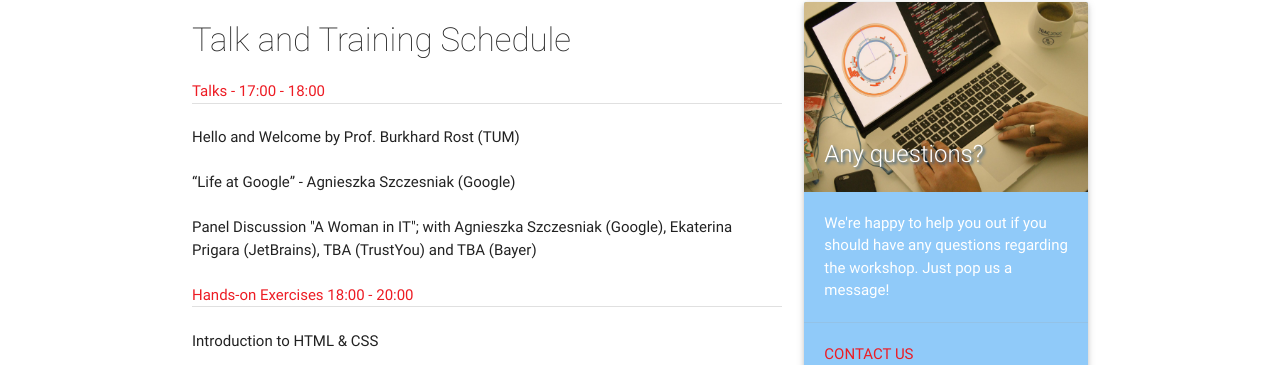
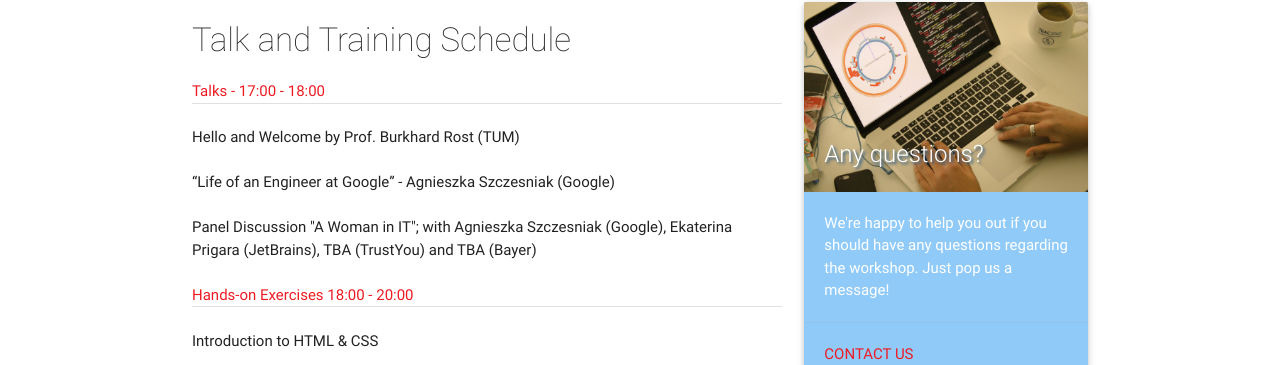
Before and after one commit to jayjayjpg/jayjayjpg.github.io, a Jekyll site: the page built from schedule.html, in a window 1280 px wide. Shown: the part 795-1160 px from the top of the page. Built offline with Jekyll 4.4.1, drawn with Linux system fonts in a browser that asks for light colours.

Commit message:
Updated Agnis talk title

```diff
--- a/schedule.html
+++ b/schedule.html
@@ -47,7 +47,7 @@ permalink: /schedule/
             <li class="tertiary-color mt-1">Talks - 17:00 - 18:00</li>
             <li class="divider"></li>
             <li class="mt-1">Hello and Welcome by Prof. Burkhard Rost (TUM)</li>
-            <li class="mt-1">“Life at Google” - Agnieszka Szczesniak (Google)</li>
+            <li class="mt-1">“Life of an Engineer at Google” - Agnieszka Szczesniak (Google)</li>
             <li class="mt-1">Panel Discussion "A Woman in IT"; with Agnieszka Szczesniak (Google), Ekaterina Prigara (JetBrains), TBA (TrustYou) and TBA (Bayer)</li>
             <li class="tertiary-color mt-1">Hands-on Exercises 18:00 - 20:00</li>
             <li class="divider"></li>
```
